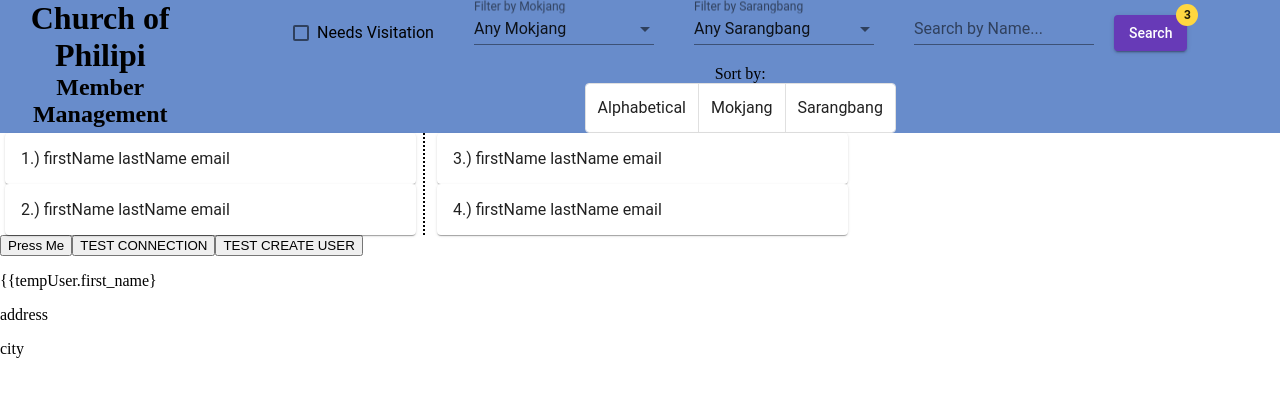
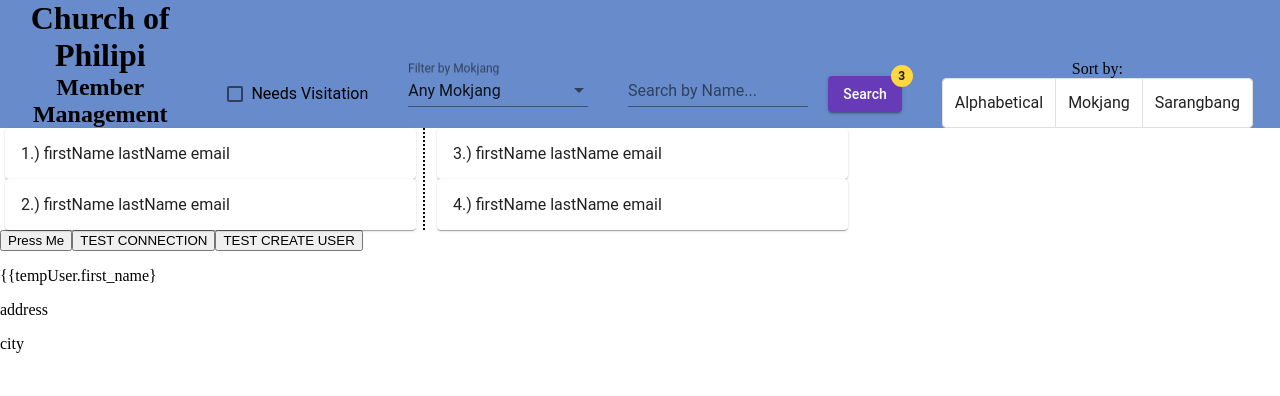
Before and after one commit to seleokojie/Member_Management, an Angular app: page / in a window 1280 px wide. Shown: the top 396 px of the page. Built offline with nearby package versions, Linux system fonts and the light colour scheme.

Commit message:
Made Sarangbang filter only if mokjang filter enabled

```diff
--- a/src/app/navigation-bar/navigation-bar.component.html
+++ b/src/app/navigation-bar/navigation-bar.component.html
@@ -21,7 +21,7 @@
         </mat-form-field>
       </form>
     </div>
-    <div class="spacing">
+    <div *ngIf="selectedMok != 0" class="spacing">
       <form>
         <mat-form-field>
           <mat-label>Filter by Sarangbang</mat-label>
```
